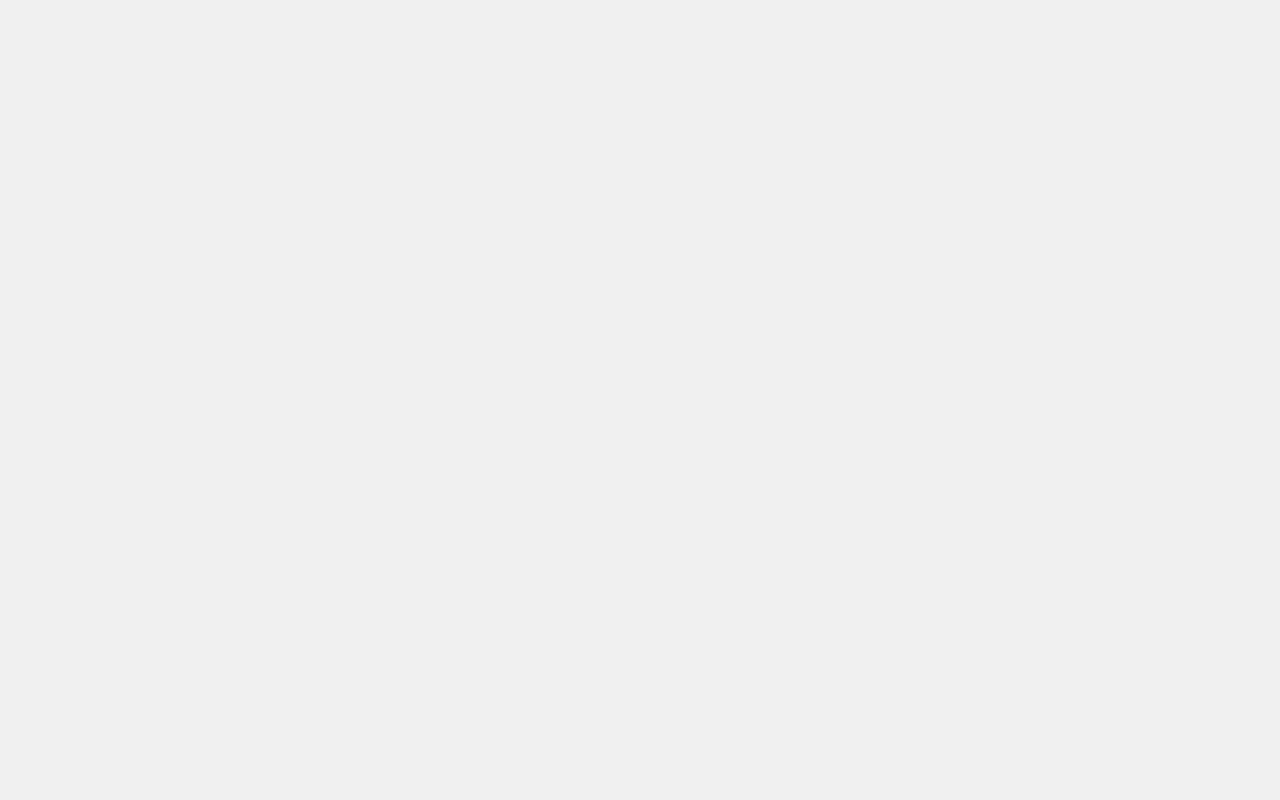
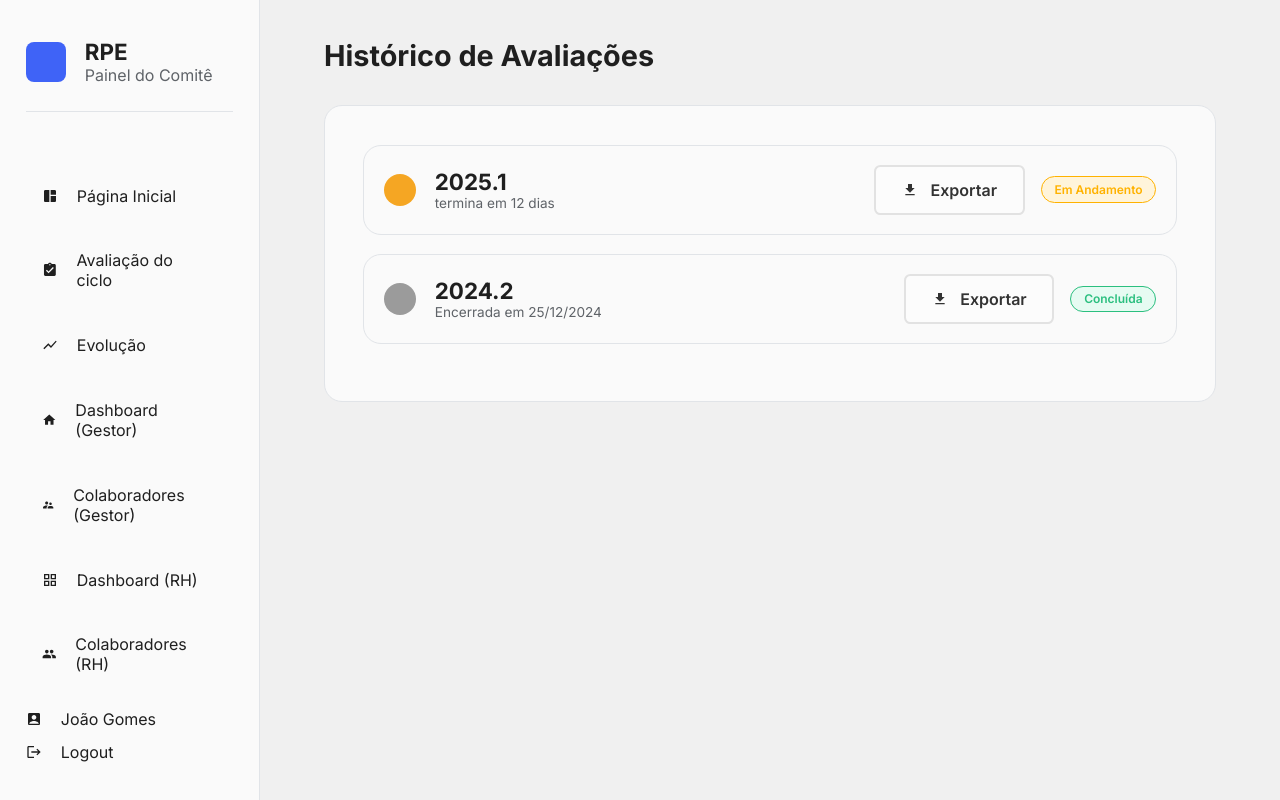
Before and after one commit to Baroes-da-APIzadinha/RPE-Frontend, a React (Vite) app: page /comite/history in a window 1280 px wide. Before the commit this address had no page. Built offline with nearby package versions, Linux system fonts and the light colour scheme.

Commit message:
feat: criada a tela de histórico de Ciclos do comitê

```diff
--- a/src/components/Button/index.tsx
+++ b/src/components/Button/index.tsx
@@ -4,7 +4,7 @@ import React from "react";
 type ButtonProps = {
   children: React.ReactNode;
   onClick?: React.MouseEventHandler<HTMLButtonElement>;
-  variant?: "default" | "outline" | "primary"
+  variant?: "default" | "outline" | "primary" | "secondary";
 };
 
 function Button({ children, onClick, variant = 'default' }: ButtonProps) {
--- a/src/components/Button/styles.ts
+++ b/src/components/Button/styles.ts
@@ -2,7 +2,7 @@ import styled, { css } from "styled-components"
 import theme from "../../styles/theme"
 
 type ButtonProps = {
-  variant?: "default" | "outline" | "primary"
+  variant?: "default" | "outline" | "primary" | "secondary";
 }
 
 export const ButtonContainer = styled.button<ButtonProps>`
@@ -39,6 +39,15 @@ export const ButtonContainer = styled.button<ButtonProps>`
             background-color: ${theme.colors.primary.hover};
           }
         `
+        : props.variant === "secondary"
+      ? css`
+          background-color: ${theme.colors.secondary.default};
+          color: ${theme.colors.secondary.onSecondary};
+
+          &:hover {
+            background-color: ${theme.colors.secondary.hover};
+          }
+        `
       : css`
           background-color: ${theme.colors.button.solid.default};
           color: ${theme.colors.button.solid.text};
--- a/src/components/Modal/styles.ts
+++ b/src/components/Modal/styles.ts
@@ -60,3 +60,34 @@ export const Content = styled.div`
   flex-direction: column;
   gap: 1.6rem;
 `;
+
+export const Icon = styled.div<{
+  color?: "default" | "info" | "success" | "warning" | "error";
+  size?: "small" | "medium" | "large";
+}>`
+  display: flex;
+  align-items: center;
+  margin-bottom: 0.5rem;
+  color: ${({ color = "default", theme }) =>
+    color === "info"
+      ? theme.colors.info.default
+      : color === "success"
+      ? theme.colors.success.default
+      : color === "warning"
+      ? theme.colors.warning
+      : color === "error"
+      ? theme.colors.error.default
+      : theme.colors.text.primary};
+  font-size: ${({ size = "medium" }) =>
+    size === "small"
+      ? "1.6rem"
+      : size === "large"
+      ? "3.2rem"
+      : "2.4rem"};
+`;
+
+export const TitleContainer = styled.div`
+  display: flex;
+  align-items: center;
+  gap: 0.8rem;
+`;
--- a/src/components/Sidebar/index.tsx
+++ b/src/components/Sidebar/index.tsx
@@ -49,7 +49,7 @@ export function Sidebar({ roles, mainRole, userName }: SidebarProps) {
     { to: '/gestor/colaboradores', label: 'Colaboradores (Gestor)', icon: <MdSupervisorAccount /> }
   ],
   comite: [
-    { to: '/historico', label: 'Histórico de ciclos', icon: <MdHistoryToggleOff /> }
+    { to: '/comite/history', label: 'Histórico de ciclos', icon: <MdHistoryToggleOff /> }
   ]
 }
 
--- /dev/null
+++ b/src/pages/comite/CycleHistory/index.tsx
@@ -0,0 +1,111 @@
+import * as S from "./styles.ts";
+import { Sidebar } from "@/components/Sidebar/index.tsx";
+import { Title } from "./styles.ts";
+import { Card } from "@/components/Card/index.tsx";
+import Button from "@/components/Button";
+import { MdFileDownload } from "react-icons/md";
+import { useState } from "react";
+import { Modal } from "@/components/Modal/index.tsx";
+import { LuTriangleAlert } from "react-icons/lu";
+
+export function CycleHistory() {
+  const [showExportModal, setShowExportModal] = useState(false);
+  const [selectedCycle, setSelectedCycle] = useState<string | null>(null);
+
+  const ciclos = [
+    {
+      id: 1,
+      nome: "2025.1",
+      status: "em andamento",
+      data: "termina em 12 dias",
+      cor: "#F5A623",
+    },
+    {
+      id: 2,
+      nome: "2024.2",
+      status: "concluída",
+      data: "Encerrada em 25/12/2024",
+      cor: "#9B9B9B",
+    },
+  ];
+
+  return (
+    <S.Wrapper>
+      <Sidebar
+        roles={["colaborador", "gestor", "rh", "comite"]}
+        mainRole="comite"
+        userName="João Gomes"
+      />
+      <S.Main>
+        <S.Header>
+          <Title>Histórico de Avaliações</Title>
+        </S.Header>
+
+        <Card>
+          {ciclos.map((ciclo) => (
+            <S.CycleCard key={ciclo.id}>
+              <S.CycleInfo>
+                <S.CycleAvatar style={{ backgroundColor: ciclo.cor }} />
+                <div>
+                  <strong>{ciclo.nome}</strong>
+                  <p>{ciclo.data}</p>
+                </div>
+              </S.CycleInfo>
+
+              <S.CycleActions>
+                <Button
+                  variant="outline"
+                  onClick={() => {
+                    if (ciclo.status === "em andamento") {
+                      setSelectedCycle(ciclo.nome);
+                      setShowExportModal(true);
+                    } else {
+                      console.log(`Exportando ciclo ${ciclo.nome}...`);
+                    }
+                  }}
+                >
+                  <MdFileDownload /> Exportar
+                </Button>
+                <S.StatusTag $status={ciclo.status}>{ciclo.status}</S.StatusTag>
+              </S.CycleActions>
+            </S.CycleCard>
+          ))}
+        </Card>
+      </S.Main>
+      <Modal
+        open={showExportModal}
+        onClose={() => setShowExportModal(false)}
+        title="Ciclo de Avaliação Incompleto"
+        icon={<LuTriangleAlert />}
+        iconColor="warning"
+      >
+        <S.ModalContent>
+          <S.ModalDiv>
+            <S.Subtitle>
+              O ciclo de avaliação atual ainda não foi finalizado. Os dados
+              podem estar incompletos ou conter informações provisórias.
+            </S.Subtitle>
+
+            <S.ModalAlert>Deseja exportar os dados mesmo assim?</S.ModalAlert>
+          </S.ModalDiv>
+          <S.ModalButtons>
+            <Button variant="outline" onClick={() => setShowExportModal(false)}>
+              Cancelar
+            </Button>
+            <Button
+              variant="secondary"
+              onClick={() => {
+                console.log(
+                  `Exportando ciclo ${selectedCycle} mesmo incompleto...`
+                );
+                setShowExportModal(false);
+              }}
+            >
+              <MdFileDownload /> Exportar Mesmo Assim
+            </Button>
+          </S.ModalButtons>
+        </S.ModalContent>
+      </Modal>
+    </S.Wrapper>
+  );
+}
--- /dev/null
+++ b/src/pages/comite/CycleHistory/styles.ts
@@ -0,0 +1,139 @@
+import theme from '@/styles/theme'
+import styled from 'styled-components'
+
+export const Wrapper = styled.div`
+  display: flex;
+  height: 100vh;
+  background-color: ${theme.colors.background};
+`
+export const Main = styled.main`
+  flex: 1;
+  padding: ${theme.spacings.large};
+  background-color: ${theme.colors.background};
+  overflow-y: auto;
+  padding-top: ${theme.spacings.small};
+`
+
+//Header Styles
+export const Header = styled.div`
+  display: flex;
+  justify-content: space-between;
+  align-items: center;
+  margin-bottom: 4vh;
+  gap: 1.2rem;
+`
+export const HeaderButtons = styled.div`
+  display: flex;
+  gap: 1.2rem;
+`
+// Card Styles
+export const Title = styled.h1`
+  font-size: ${theme.font.sizes.xlarge};
+  font-weight: ${theme.font.bold};
+  color: ${theme.colors.text.primary};
+`
+export const Subtitle = styled.h2`
+  font-size: ${theme.font.sizes.medium};
+  font-weight: ${theme.font.medium};
+  color: ${theme.colors.text.secondary};
+`
+
+export const CycleCard = styled.div`
+  display: flex;
+  justify-content: space-between;
+  align-items: center;
+  border: 1px solid ${({ theme }) => theme.colors.border};
+  border-radius: ${({ theme }) => theme.border.radius.medium};
+  padding: 1.2rem;
+  margin-bottom: 1.2rem;
+`;
+
+export const CycleInfo = styled.div`
+  display: flex;
+  align-items: center;
+  gap: 1.2rem;
+
+  strong {
+    font-size: ${({ theme }) => theme.font.sizes.medium};
+  }
+
+  p {
+    font-size: 0.85rem;
+    color: ${({ theme }) => theme.colors.text.secondary};
+  }
+`;
+
+export const CycleAvatar = styled.div`
+  width: 32px;
+  height: 32px;
+  background-color: gray;
+  border-radius: 50%;
+`;
+
+export const CycleActions = styled.div`
+  display: flex;
+  gap: 1rem;
+  align-items: center;
+`;
+
+export const StatusTag = styled.span<{ $status: string }>`
+  padding: 0.3rem 0.8rem;
+  border-radius: 999px;
+  font-size: 0.75rem;
+  font-weight: 600;
+  text-transform: capitalize;
+
+  background-color: ${({ $status, theme }) =>
+    $status === "concluída"
+      ? theme.colors.success.light
+      : theme.colors.secondary.light};
+
+  color: ${({ $status, theme }) =>
+    $status === "concluída"
+      ? theme.colors.success.default
+      : theme.colors.secondary.default};
+
+  border: 1px solid
+    ${({ $status, theme }) =>
+      $status === "concluída"
+        ? theme.colors.success.default
+        : theme.colors.secondary.default};
+`;
+
+//Modal Styles
+export const ModalContent = styled.div`
+  display: flex;
+  flex-direction: column;
+  gap: 1.6rem;
+`
+export const ModalButtons = styled.div`
+  display: flex;
+  justify-content: flex-end;
+  gap: 1rem;
+`
+export const ModalRow = styled.div`
+  display: flex;
+  gap: 1.2rem;
+`;
+export const ModalDiv = styled.div`
+  flex: 1;
+`
+export const ModalText = styled.p`
+  font-size: ${({theme}) => theme.font.sizes.xsmall};
+  font-weight: ${({theme}) => theme.font.semibold};
+  color: ${({theme}) => theme.colors.text.primary};
+  margin-bottom: 0.4rem;
+`
+export const ModalAlert = styled.p`
+  font-size: ${({theme}) => theme.font.sizes.medium};
+  font-weight: ${({theme}) => theme.font.bold};
+  color: ${({theme}) => theme.colors.text.primary};
+  margin-bottom: 0.4rem;
+  margin-top: 0.4rem;
+`
+export const ModalCheckbox = styled.div`
+  display: grid;
+  grid-template-columns: repeat(2, 1fr);
+  gap: 0.8rem;
+  margin-top: 0.8rem;
+`;
--- a/src/pages/rh/Collaborator/styles.ts
+++ b/src/pages/rh/Collaborator/styles.ts
@@ -104,6 +104,7 @@ export const Table = styled.table`
   }
 `;
 
+//Modal Styles
 export const ModalContent = styled.div`
   display: flex;
   flex-direction: column;
--- a/src/pages/rh/EvaluationCriteria/index.tsx
+++ b/src/pages/rh/EvaluationCriteria/index.tsx
@@ -66,11 +66,11 @@ export function EvaluationCriteria() {
       return;
     }
 
-    const novoCriterio = {
+    const novoCriterio: Criterio = {
       nome,
       descricao,
-      categoria,
-      peso,
+      categoria: categoria as TipoCriterio,
+      peso: peso as string,
       trilhas,
     };
 
@@ -158,14 +158,6 @@ export function EvaluationCriteria() {
                   Gerencie os critérios utilizados nas avaliações
                 </S.Subtitle>
               </div>
-              {/* <S.HeaderButtons>
-                <Button variant="outline">
-                  <MdSettings /> Configurações
-                </Button>
-                <Button variant="outline">
-                  <MdDisplaySettings /> Pesos
-                </Button>
-              </S.HeaderButtons> */}
             </S.Header>
 
             <ToggleBar
--- a/src/router/index.tsx
+++ b/src/router/index.tsx
@@ -10,6 +10,7 @@ import { Import } from "@/pages/rh/Import";
 import { EvaluationCriteria } from "@/pages/rh/EvaluationCriteria";
 import { RhDashboard } from "@/pages/rh/Dashboard";
 import { RhCollaborator } from "@/pages/rh/Collaborator";
+import { CycleHistory } from "@/pages/comite/CycleHistory";
 
 
 function AppRoutes() {
@@ -27,6 +28,8 @@ function AppRoutes() {
         <Route path="/rh/collaborators" element={<RhCollaborator />} />
         <Route path="/rh/criteria" element={<EvaluationCriteria />} />
         <Route path="/rh/import" element={<Import />} />
+        {/* Comitê */}
+        <Route path="/comite/history" element={<CycleHistory />} />
       </Routes>
     </BrowserRouter>
   );
```
Also changed, not shown: src/components/Modal/index.tsx (+12 -4 lines), src/pages/Login/styles.ts (+0 -29 lines).
